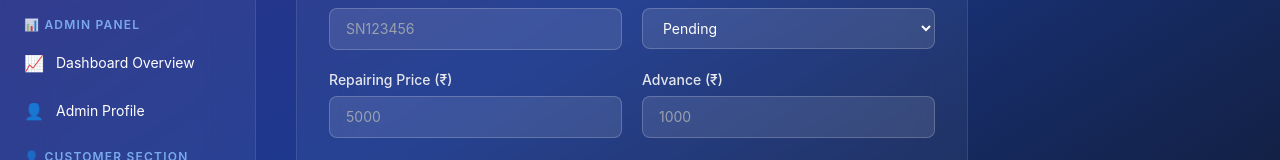
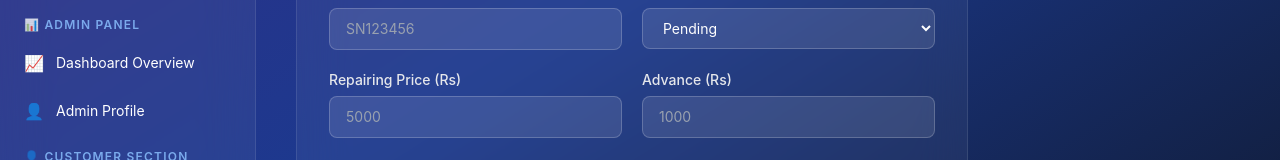
Before and after one commit to alihamza-12/NAE-Store-Frontend-, a React (Vite) app: page /repairs/add in a window 1280 px wide. Shown: the part 416-576 px from the top of the page. Built offline with nearby package versions, Linux system fonts and the light colour scheme; no server answers; sample sign-in values are in the browser's storage.

Commit message:
Symbol changed INR To Rs

```diff
--- a/src/pages/AddRepair.jsx
+++ b/src/pages/AddRepair.jsx
@@ -164,7 +164,7 @@ function AddRepair() {
             </select>
           </div>
           <div>
-            <label className={labelClass}>Repairing Price (₹)</label>
+            <label className={labelClass}>Repairing Price (Rs)</label>
             <input
               name="repairingPrice"
               type="number"
@@ -177,7 +177,7 @@ function AddRepair() {
             />
           </div>
           <div>
-            <label className={labelClass}>Advance (₹)</label>
+            <label className={labelClass}>Advance (Rs)</label>
             <input
               name="advance"
               type="number"
--- a/src/pages/SearchByPhone.jsx
+++ b/src/pages/SearchByPhone.jsx
@@ -105,7 +105,7 @@ function SearchByPhone() {
                   <td className="px-4 py-3">{r.customerName}</td>
                   <td className="px-4 py-3">{r.brand}</td>
                   <td className="px-4 py-3">Rs.{r.repairingPrice}</td>
-                  <td className="px-4 py-3 text-red-300">₹{r.leftMoney}</td>
+                  <td className="px-4 py-3 text-red-300">Rs.{r.leftMoney}</td>
                   <td className="px-4 py-3">
                     <span
                       className={`inline-block px-2.5 py-1 rounded-full text-xs font-medium border ${getStatusColor(
--- a/src/pages/SearchRepair.jsx
+++ b/src/pages/SearchRepair.jsx
@@ -104,8 +104,8 @@ function SearchRepair() {
                   <td className="px-4 py-3">{r.customerName}</td>
                   <td className="px-4 py-3">{r.phoneNo}</td>
                   <td className="px-4 py-3">{r.brand}</td>
-                  <td className="px-4 py-3">₹{r.repairingPrice}</td>
-                  <td className="px-4 py-3 text-red-300">₹{r.leftMoney}</td>
+                  <td className="px-4 py-3">Rs.{r.repairingPrice}</td>
+                  <td className="px-4 py-3 text-red-300">Rs.{r.leftMoney}</td>
                   <td className="px-4 py-3">
                     <span
                       className={`inline-block px-2.5 py-1 rounded-full text-xs font-medium border ${getStatusColor(
```
